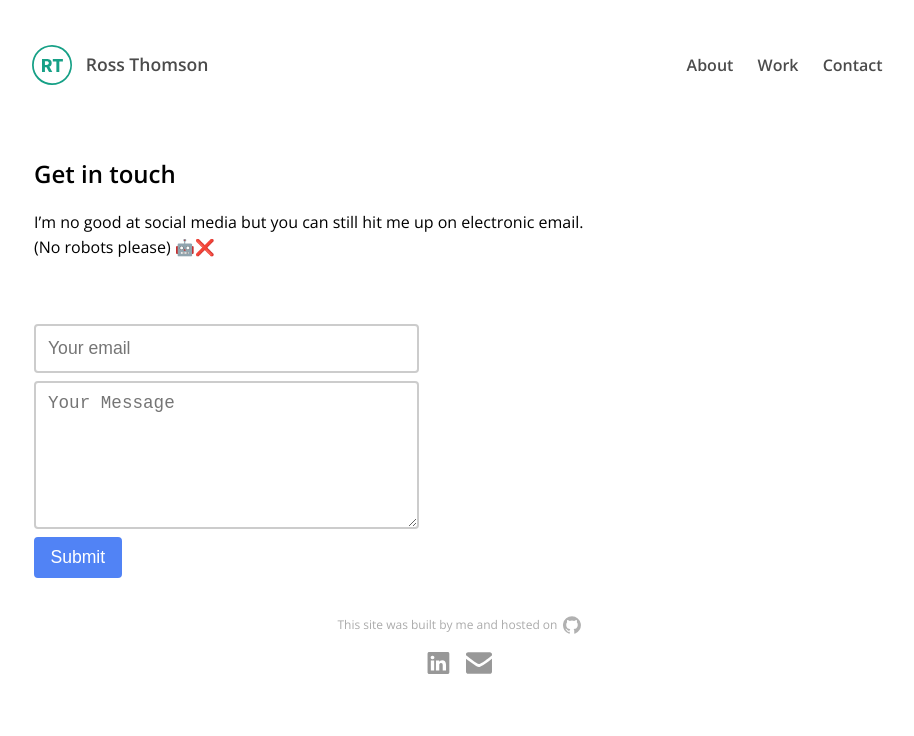
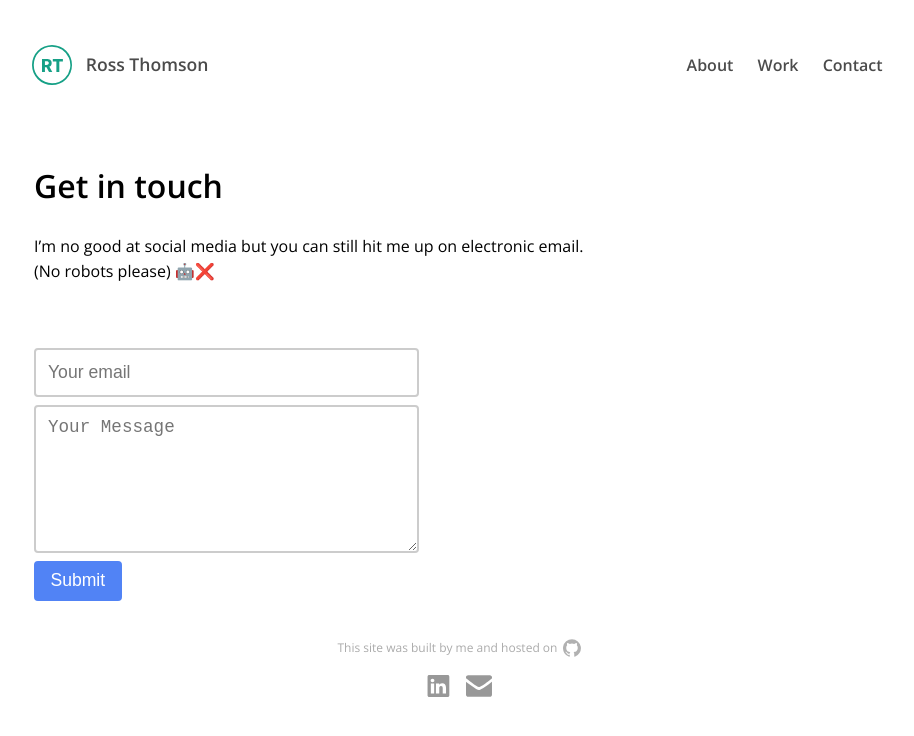
Before and after one commit to rossthomson89/jekyll-site, a Jekyll site: the page built from contact.markdown, in a window 1280 px wide. Shown: the top 736 px of the page, without its empty margins (181-1095 px from the left). Built offline with Jekyll 4.4.1, drawn with Linux system fonts in a browser that asks for light colours.

Commit message:
font tweak

```diff
--- a/assets/css/style.css
+++ b/assets/css/style.css
@@ -187,7 +187,7 @@ nav {
     margin-bottom: 4rem;
 }
 
-.copy .font-lg {
+.copy .font-lg, .font-lg {
     font-size: 2rem;
     font-weight: 600;
 }
```
